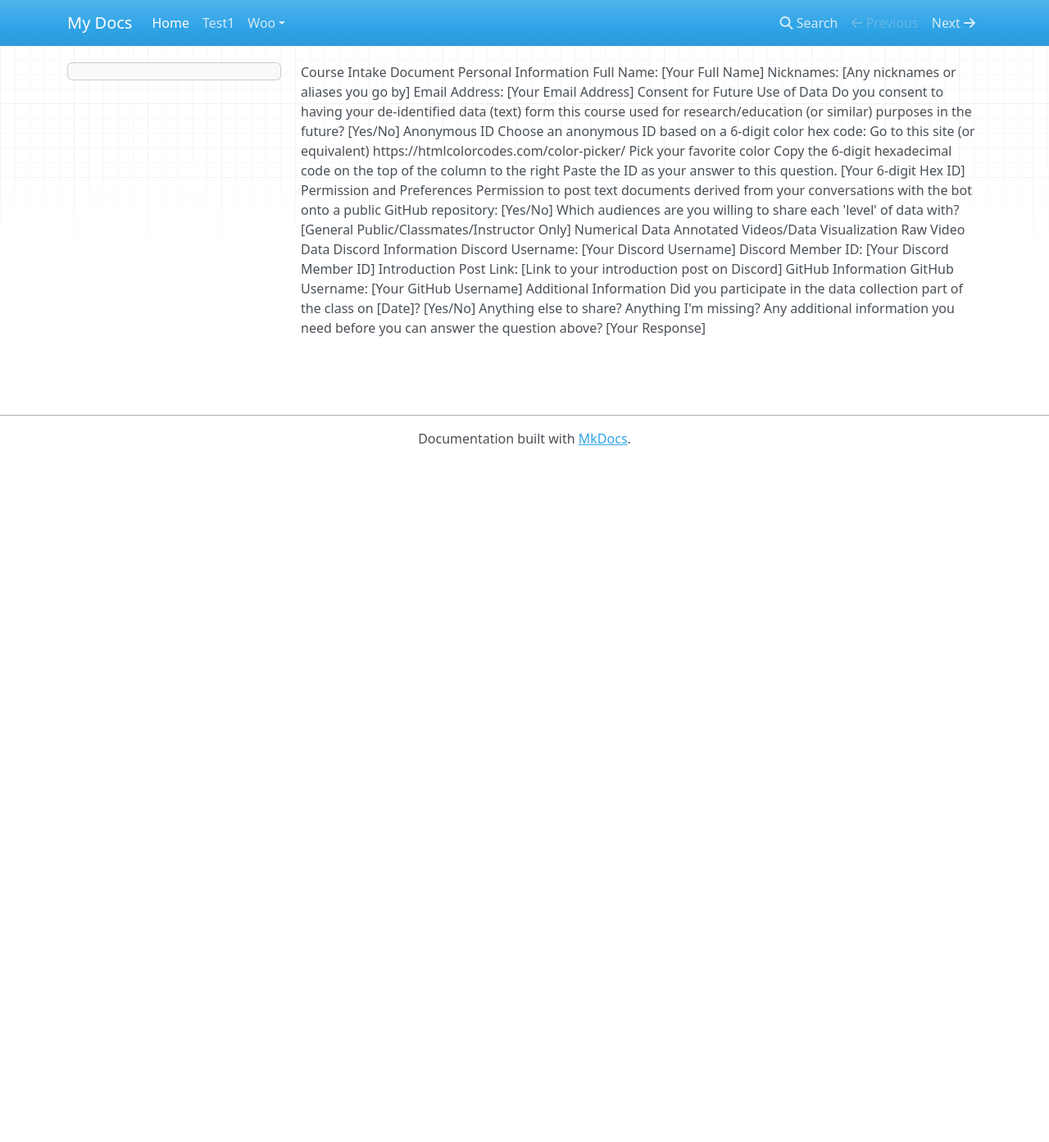
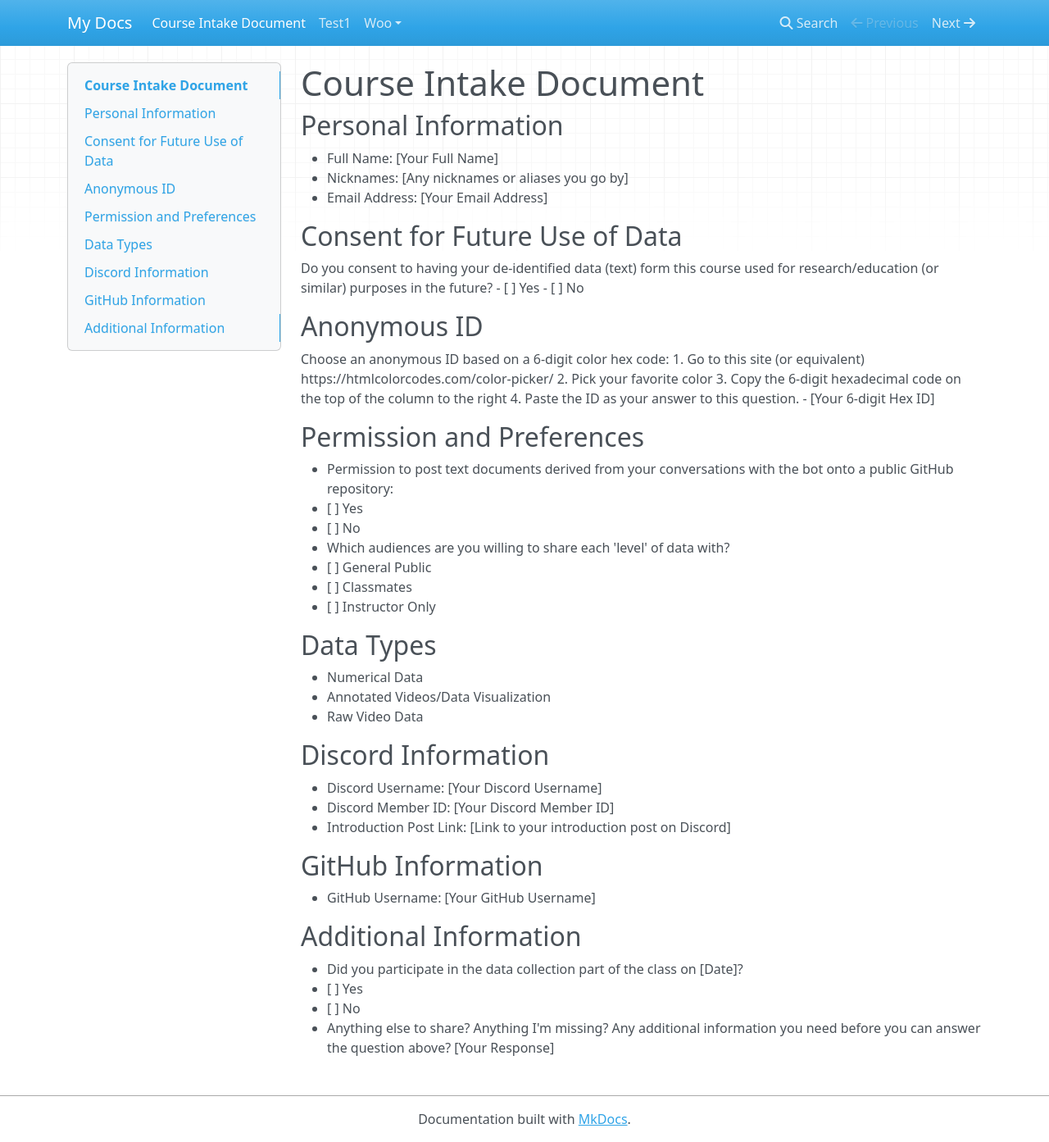
Before and after one commit to HumanMovementNeuroscience/capstone, an MkDocs documentation site: the page built from docs/index.md, in a window 1280 px wide and 1393 px high. Shown: the whole window at 82% size. Built offline with MkDocs 1.6.1, drawn with Linux system fonts in a browser that asks for light colours; nearby versions of some CDN libraries.

Commit message:
Jan 9, 2024, 8:15 PM

```diff
--- a/docs/index.md
+++ b/docs/index.md
@@ -1,29 +1,48 @@
-Course Intake Document
-Personal Information
-Full Name: [Your Full Name]
-Nicknames: [Any nicknames or aliases you go by]
-Email Address: [Your Email Address]
-Consent for Future Use of Data
-Do you consent to having your de-identified data (text) form this course used for research/education (or similar) purposes in the future? [Yes/No]
-Anonymous ID
+
+# Course Intake Document
+
+## Personal Information
+- Full Name: [Your Full Name]
+- Nicknames: [Any nicknames or aliases you go by]
+- Email Address: [Your Email Address]
+
+## Consent for Future Use of Data
+Do you consent to having your de-identified data (text) form this course used for research/education (or similar) purposes in the future?
+- [ ] Yes
+- [ ] No
+
+## Anonymous ID
 Choose an anonymous ID based on a 6-digit color hex code:
-Go to this site (or equivalent) https://htmlcolorcodes.com/color-picker/
-Pick your favorite color
-Copy the 6-digit hexadecimal code on the top of the column to the right
-Paste the ID as your answer to this question.
-[Your 6-digit Hex ID]
-Permission and Preferences
-Permission to post text documents derived from your conversations with the bot onto a public GitHub repository: [Yes/No]
-Which audiences are you willing to share each 'level' of data with? [General Public/Classmates/Instructor Only]
-Numerical Data
-Annotated Videos/Data Visualization
-Raw Video Data
-Discord Information
-Discord Username: [Your Discord Username]
-Discord Member ID: [Your Discord Member ID]
-Introduction Post Link: [Link to your introduction post on Discord]
-GitHub Information
-GitHub Username: [Your GitHub Username]
-Additional Information
-Did you participate in the data collection part of the class on [Date]? [Yes/No]
-Anything else to share? Anything I'm missing? Any additional information you need before you can answer the question above? [Your Response]
+1. Go to this site (or equivalent) https://htmlcolorcodes.com/color-picker/
+2. Pick your favorite color
+3. Copy the 6-digit hexadecimal code on the top of the column to the right
+4. Paste the ID as your answer to this question.
+- [Your 6-digit Hex ID]
+
+## Permission and Preferences
+- Permission to post text documents derived from your conversations with the bot onto a public GitHub repository:
+  - [ ] Yes
+  - [ ] No
+- Which audiences are you willing to share each 'level' of data with?
+  - [ ] General Public
+  - [ ] Classmates
+  - [ ] Instructor Only
+
+## Data Types
+- Numerical Data
+- Annotated Videos/Data Visualization
+- Raw Video Data
+
+## Discord Information
+- Discord Username: [Your Discord Username]
+- Discord Member ID: [Your Discord Member ID]
+- Introduction Post Link: [Link to your introduction post on Discord]
+
+## GitHub Information
+- GitHub Username: [Your GitHub Username]
+
+## Additional Information
+- Did you participate in the data collection part of the class on [Date]?
+  - [ ] Yes
+  - [ ] No
+- Anything else to share? Anything I'm missing? Any additional information you need before you can answer the question above? [Your Response]
```
